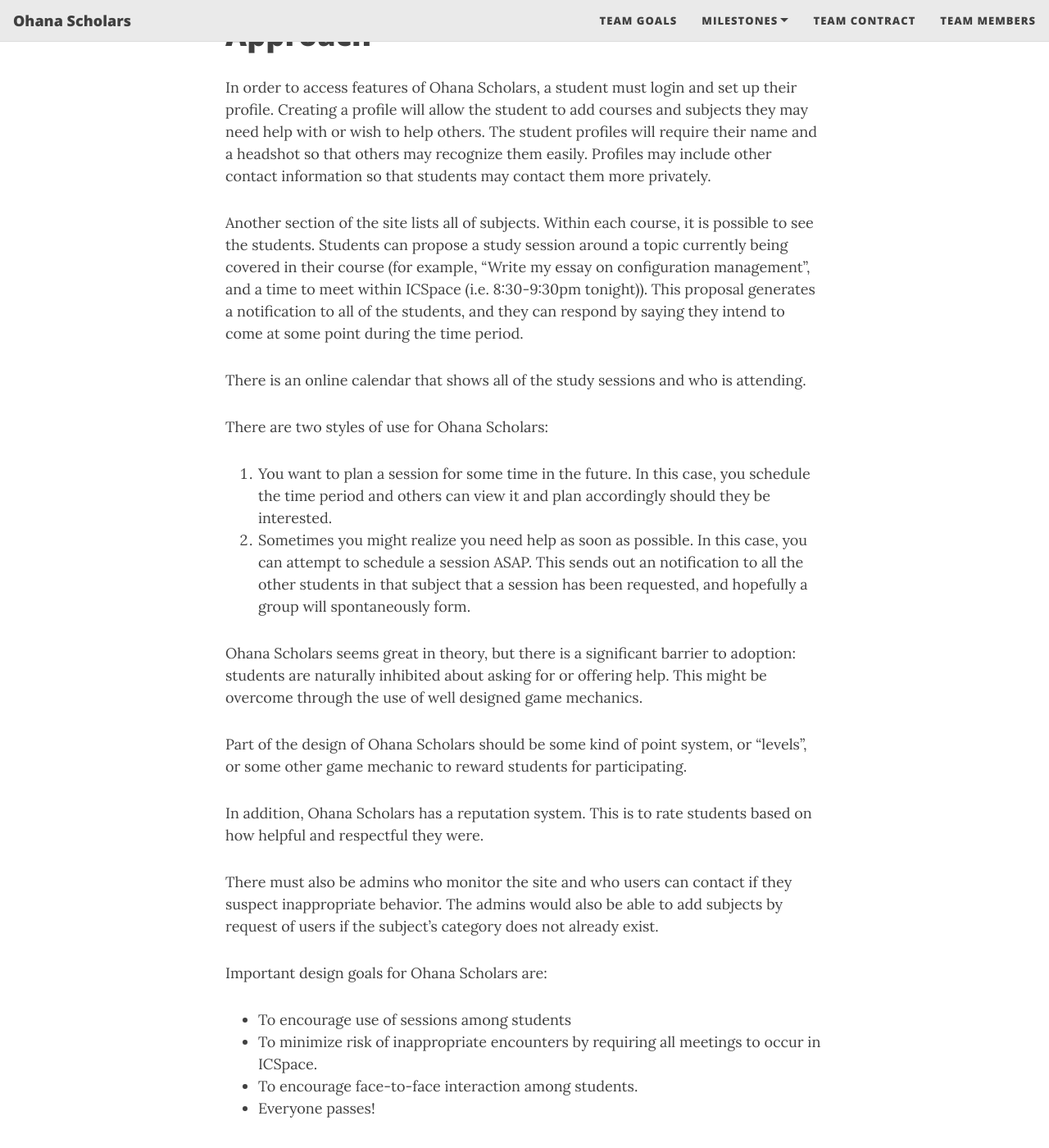
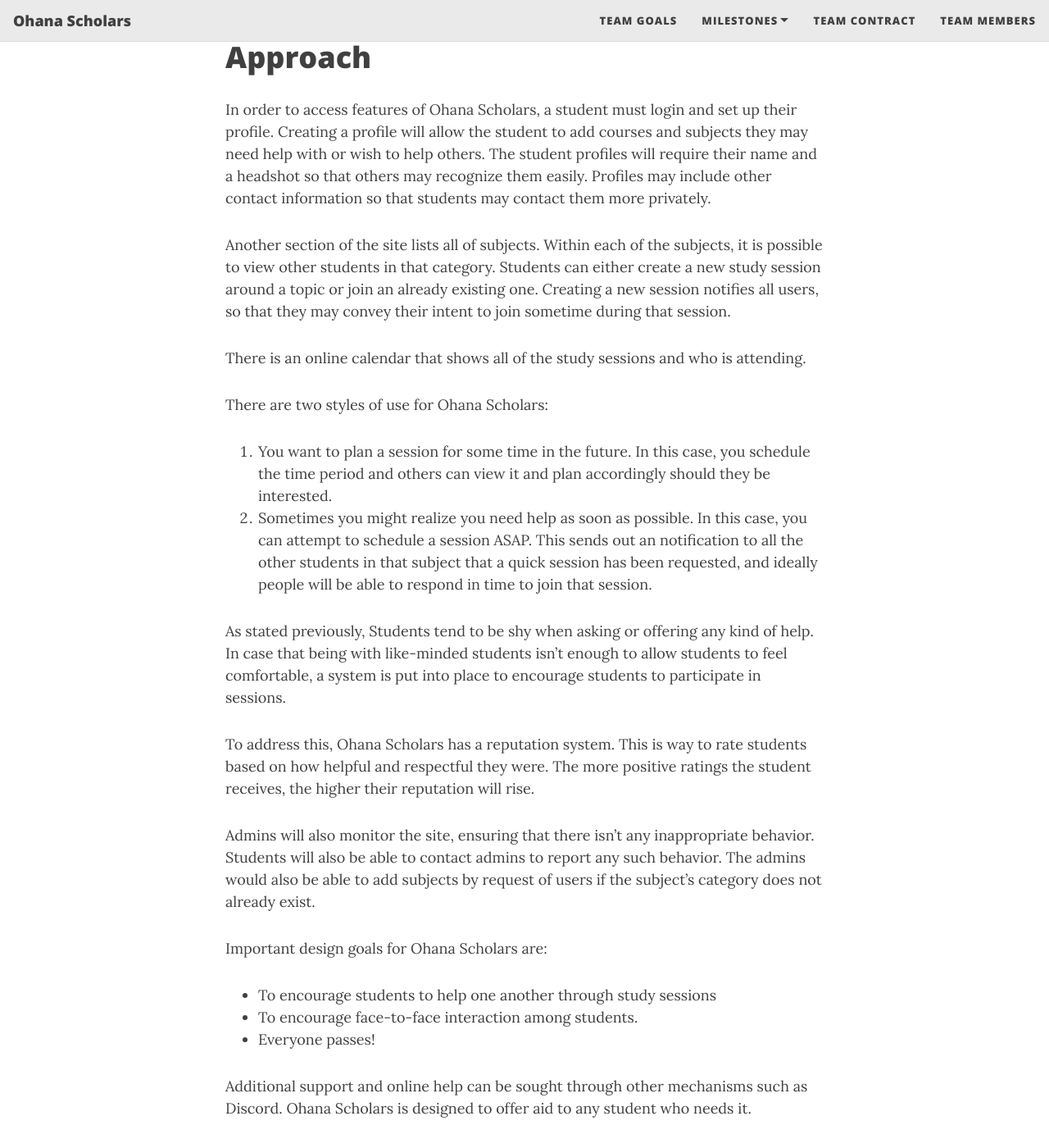
Before and after one commit to ohana-scholars/ohana-scholars.github.io, a Jekyll site: the page built from index.md, in a window 1280 px wide and 1400 px high, scrolled down 619 px. Shown: the whole window at 82% size. Built offline with Jekyll 4.4.1, drawn with Linux system fonts in a browser that asks for light colours; nearby versions of some CDN libraries; the list of posts is cut into pages by our own code; some of the changed text lies outside the part shown.

Commit message:
Updated index.md

```diff
--- a/index.md
+++ b/index.md
@@ -7,15 +7,15 @@
 # Overview
 
 The problem: <br>
-Students often spend more time than they need on their homework and don’t learn the material as effectively as they could, because they study alone and do not leverage the power of face-to-face study groups with peer mentors.
+Students often end up working inefficiently on their own, when they could learn much more effectively if they were to work with other students and mentors. Students also tend to be shy in asking for or offering their help.
 
 The solution: <br>
-Ohana Scholars would allow UH students to create and join study groups around an academic topic.
+Ohana Scholars would allow UH students to create and join study groups around an academic topic. It will be a place for like-minded students who all either need help or are willing to offer help, so Students can feel more free to offer or request aid.
 
 # Approach
 In order to access features of Ohana Scholars, a student must login and set up their profile. Creating a profile will allow the student to add courses and subjects they may need help with or wish to help others. The student profiles will require their name and a headshot so that others may recognize them easily. Profiles may include other contact information so that students may contact them more privately.
 
-Another section of the site lists all of subjects. Within each course, it is possible to see the students. Students can propose a study session around a topic currently being covered in their course (for example, “Write my essay on configuration management”, and a time to meet within ICSpace (i.e. 8:30-9:30pm tonight)). This proposal generates a notification to all of the students, and they can respond by saying they intend to come at some point during the time period.
+Another section of the site lists all of subjects. Within each of the subjects, it is possible to view other students in that category. Students can either create a new study session around a topic or join an already existing one. Creating a new session notifies all users, so that they may convey their intent to join sometime during that session.
 
 There is an online calendar that shows all of the study sessions and who is attending.
 
@@ -25,25 +25,22 @@
         You want to plan a session for some time in the future. In this case, you schedule the time period and others can view it and plan accordingly should they be interested.
     </li>
     <li>
-        Sometimes you might realize you need help as soon as possible. In this case, you can attempt to schedule a session ASAP. This sends out an notification to all the other students in that subject that a session has been requested, and hopefully a group will spontaneously form.
+        Sometimes you might realize you need help as soon as possible. In this case, you can attempt to schedule a session ASAP. This sends out an notification to all the other students in that subject that a quick session has been requested, and ideally people will be able to respond in time to join that session.
     </li>
 </ol>
-Ohana Scholars seems great in theory, but there is a significant barrier to adoption: students are naturally inhibited about asking for or offering help. This might be overcome through the use of well designed game mechanics.
+As stated previously, Students tend to be shy when asking or offering any kind of help. In case that being with like-minded students isn't enough to allow students to feel comfortable, a system is put into place to encourage students to participate in sessions.
 
-Part of the design of Ohana Scholars should be some kind of point system, or “levels”, or some other game mechanic to reward students for participating.
+To address this, Ohana Scholars has a reputation system. This is way to rate students based on how helpful and respectful they were. The more positive ratings the student receives, the higher their reputation will rise.
 
-In addition, Ohana Scholars has a reputation system. This is to rate students based on how helpful and respectful they were.
-
-There must also be admins who monitor the site and who users can contact if they suspect inappropriate behavior. The admins would also be able to add subjects by request of users if the subject's category does not already exist.
+Admins will also monitor the site, ensuring that there isn't any inappropriate behavior. Students will also be able to contact admins to report any such behavior. The admins would also be able to add subjects by request of users if the subject's category does not already exist.
 
 Important design goals for Ohana Scholars are:
 <ul>
-    <li>To encourage use of sessions among students</li>
-    <li>To minimize risk of inappropriate encounters by requiring all meetings to occur in ICSpace.</li>
+    <li>To encourage students to help one another through study sessions</li>
     <li>To encourage face-to-face interaction among students.</li>
     <li>Everyone passes!</li>
 </ul>
-There are other mechanisms (Slack, Discord) for asynchronous, online help and support. Ohana Scholars is designed to facilitate live, real-world help using sessions.
+Additional support and online help can be sought through other mechanisms such as Discord. Ohana Scholars is designed to offer aid to any student who needs it.
 
 # Mockup Page Ideas
 
@@ -68,13 +65,12 @@
 
 # Use Case Ideas
 <ul>
-    <li>New user goes to landing page, creates new profile, gets home page, may edit profile</li>
-    <li>Admin goes to landing page, logs in, gets home page, edits sites/courses.</li>
+    <li>New user goes to landing page, creates new profile, gets home page, may edit their profile</li>
+    <li>Admin goes to landing page, logs in, gets home page, edits sites or subjects.</li>
     <li>User goes to landing page, logs in, checks existing study sessions, requests new session if not applicable</li>
     <li>User is notified of new sessions, joins or ignores.</li>
     <li>User checks their reputation based on ratings</li>
     <li>User checks their emails and can reply or write new ones</li>
-
 </ul>
 
 # Beyond the Basics
```
Also changed, not shown: other parts of index.md (+1 -1 lines).
